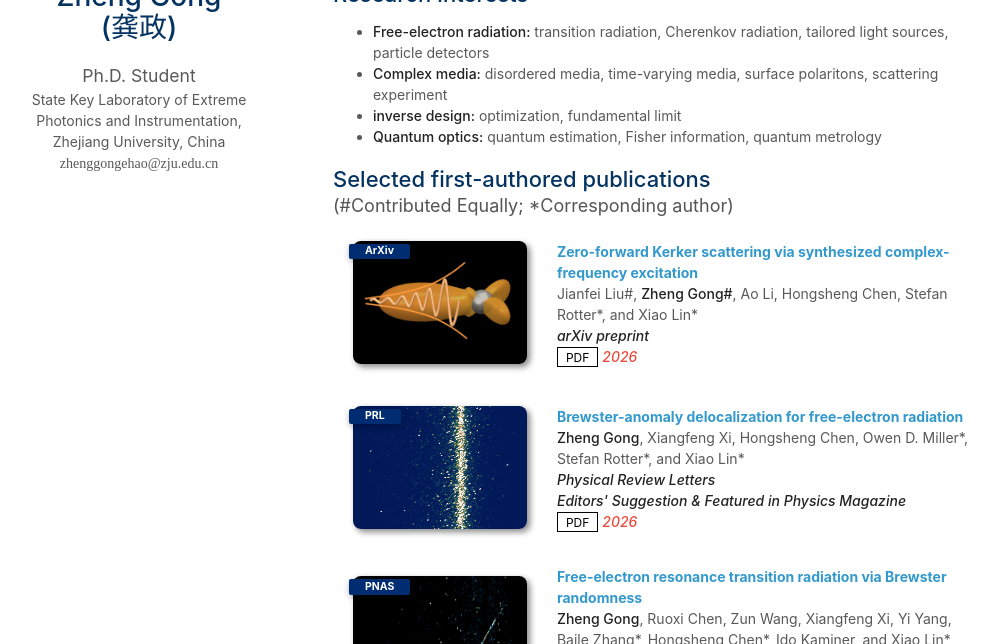
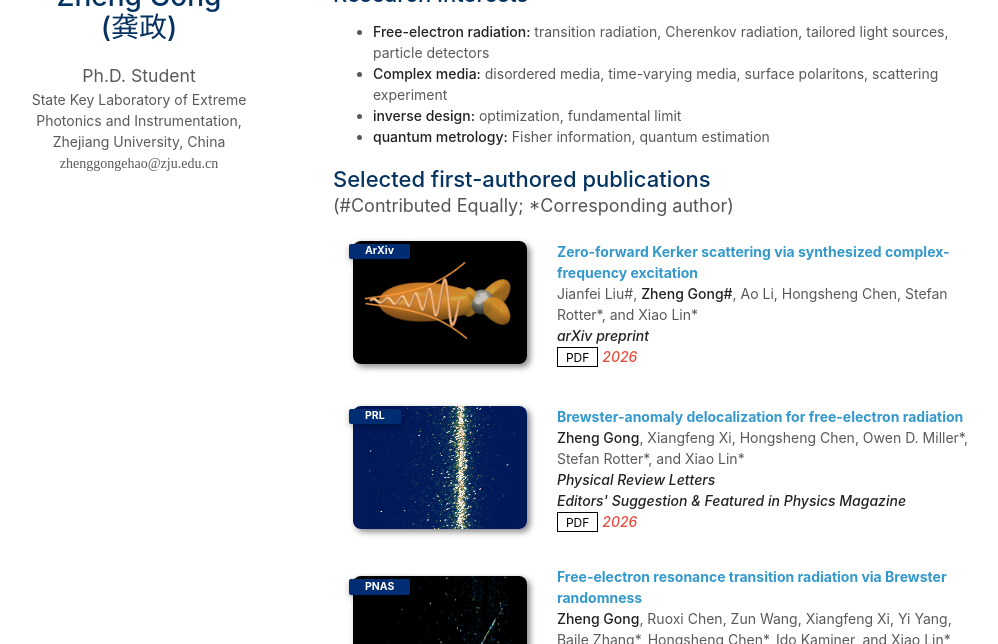
Before and after one commit to zhenggongehao/zhenggongehao.github.io, a Jekyll site: the page built from index.md, in a window 1280 px wide and 900 px high, cut to the strip 256-900 px from the top of the window. Shown: the whole strip, without its empty margins (137-1135 px from the left). Built offline with Jekyll 4.4.1, drawn with Linux system fonts in a browser that asks for light colours; nearby versions of some CDN libraries; a style sheet for code colours, icons or effects is not loaded; our own code applies the rules of GitHub Pages for plain Markdown files.

Commit message:
update files

```diff
--- a/index.md
+++ b/index.md
@@ -11,7 +11,7 @@ layout: homepage
 - **Free-electron radiation:** transition radiation, Cherenkov radiation, tailored light sources, particle detectors
 - **Complex media:** disordered media, time-varying media, surface polaritons, scattering experiment
 - **inverse design:** optimization, fundamental limit
-- **Quantum optics:** quantum estimation, Fisher information, quantum metrology
+- **quantum metrology:** Fisher information, quantum estimation
 
 {% include_relative _includes/publications.md %}
 
```
